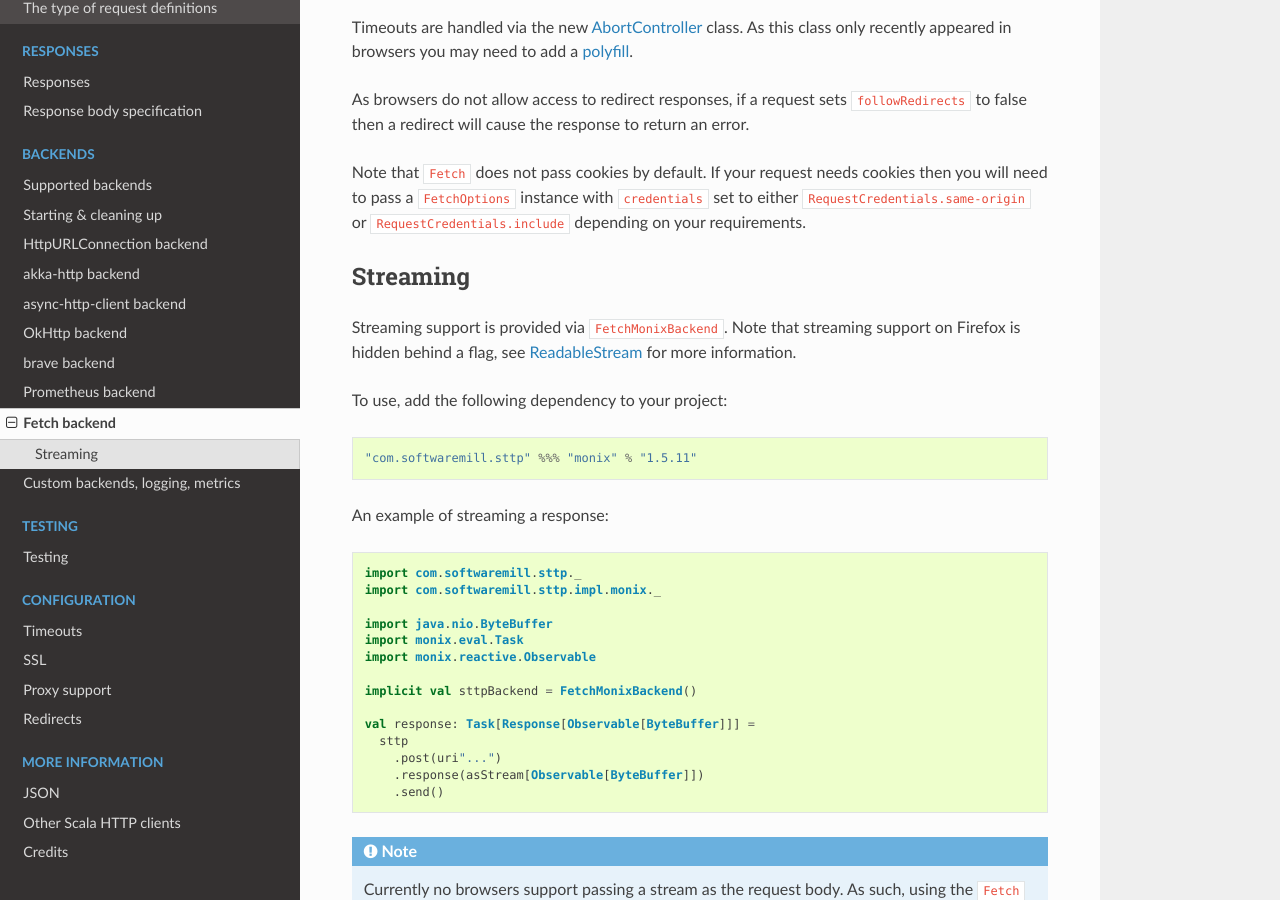
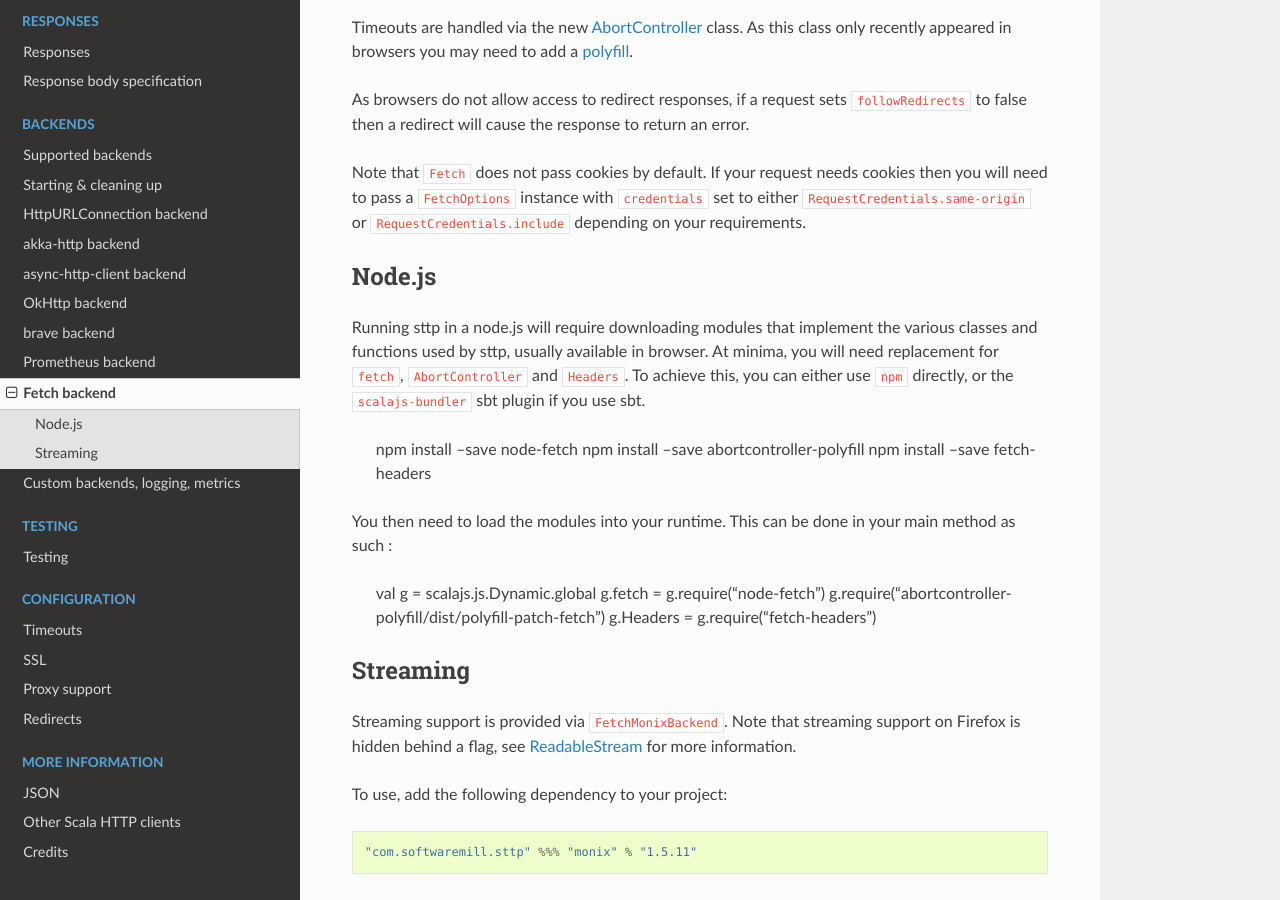
Before and after one commit to softwaremill/sttp, a Sphinx documentation site: the page built from docs/backends/javascript/fetch.rst, in a window 1280 px wide and 900 px high, scrolled down 422 px. Built offline with Sphinx 7.4.7 and the Read the Docs theme 2.0.0, drawn with Linux system fonts in a browser that asks for light colours.

Commit message:
Add instructions for node.js

```diff
--- a/docs/backends/javascript/fetch.rst
+++ b/docs/backends/javascript/fetch.rst
@@ -16,6 +16,23 @@ Timeouts are handled via the new `AbortController <https://developer.mozilla.org
 As browsers do not allow access to redirect responses, if a request sets ``followRedirects`` to false then a redirect will cause the response to return an error.
 
 Note that ``Fetch`` does not pass cookies by default. If your request needs cookies then you will need to pass a ``FetchOptions`` instance with ``credentials`` set to either ``RequestCredentials.same-origin`` or ``RequestCredentials.include`` depending on your requirements.
+
+Node.js
+---------
+
+Running sttp in a node.js will require downloading modules that implement the various classes and functions used
+by sttp, usually available in browser. At minima, you will need replacement for ``fetch``, ``AbortController`` and ``Headers``. To achieve this, you can either use ``npm`` directly, or the ``scalajs-bundler`` sbt plugin if you use sbt.
+
+    npm install --save node-fetch
+    npm install --save abortcontroller-polyfill
+    npm install --save fetch-headers
+
+You then need to load the modules into your runtime. This can be done in your main method as such :
+
+    val g = scalajs.js.Dynamic.global
+    g.fetch = g.require("node-fetch")
+    g.require("abortcontroller-polyfill/dist/polyfill-patch-fetch")
+    g.Headers = g.require("fetch-headers")
 
 Streaming
 ---------
```
